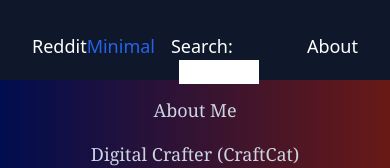
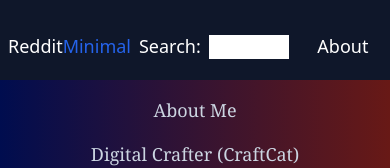
Before and after one commit to JuiYuHung-craftcat/minimal_reddit_client, a React (Create React App) app: page /about in a window 390 px wide. Shown: the top 168 px of the page. Built offline with nearby package versions, Linux system fonts and the light colour scheme.

Commit message:
Update About me

```diff
--- a/src/components/Navbar/Navbar.js
+++ b/src/components/Navbar/Navbar.js
@@ -26,14 +26,14 @@ const Navbar = () => {
 
   return (
     <header class="h-20 flex justify-between bg-slate-900">
-      <Link to="/" class="w-40 lg:w-80 mt-8 lg:mt-6 pl-8 text-white text-bold text-lg lg:text-4xl text-left">Reddit<span class="text-blue-600">Minimal</span></Link>
-      <div class="w-80 mt-8 ml-4 lg:mt-6">
+      <Link to="/" class="w-40 lg:w-80 mt-8 lg:mt-6 pl-2 lg:pl-8 text-white text-bold text-lg lg:text-4xl text-left">Reddit<span class="text-blue-600">Minimal</span></Link>
+      <div class="w-80 ml-2 mt-8 lg:ml-4 lg:mt-6">
         <form onSubmit={onSearchTermSubmit}>
           <label for="search" class="text-white text-bold text-lg lg:text-2xl text-center">Search:</label>
           <input type="text" id="search" name="search" class="ml-2 w-20 lg:w-40" onChange={onSearchTermChange} />
         </form>
       </div>
-      <Link to="/about" class="w-40 lg:w-80 mt-8 lg:mt-6 pr-8 text-white text-bold text-lg lg:text-2xl text-right">About</Link>
+      <Link to="/about" class="w-40 lg:w-80 mt-8 lg:mt-6 pr-2 lg:pr-8 text-white text-bold text-lg lg:text-2xl text-center lg:text-right">About</Link>
     </header>
   )
 }
--- a/src/style/output.css
+++ b/src/style/output.css
@@ -949,6 +949,14 @@ video {
   padding-left: 3rem;
 }
 
+.pl-2 {
+  padding-left: 0.5rem;
+}
+
+.pr-2 {
+  padding-right: 0.5rem;
+}
+
 .text-left {
   text-align: left;
 }
@@ -1138,6 +1146,10 @@ video {
     margin-top: 1.5rem;
   }
 
+  .lg\:ml-4 {
+    margin-left: 1rem;
+  }
+
   .lg\:block {
     display: block;
   }
@@ -1164,6 +1176,18 @@ video {
 
   .lg\:justify-between {
     justify-content: space-between;
+  }
+
+  .lg\:pl-8 {
+    padding-left: 2rem;
+  }
+
+  .lg\:pr-8 {
+    padding-right: 2rem;
+  }
+
+  .lg\:text-right {
+    text-align: right;
   }
 
   .lg\:text-2xl {
```
